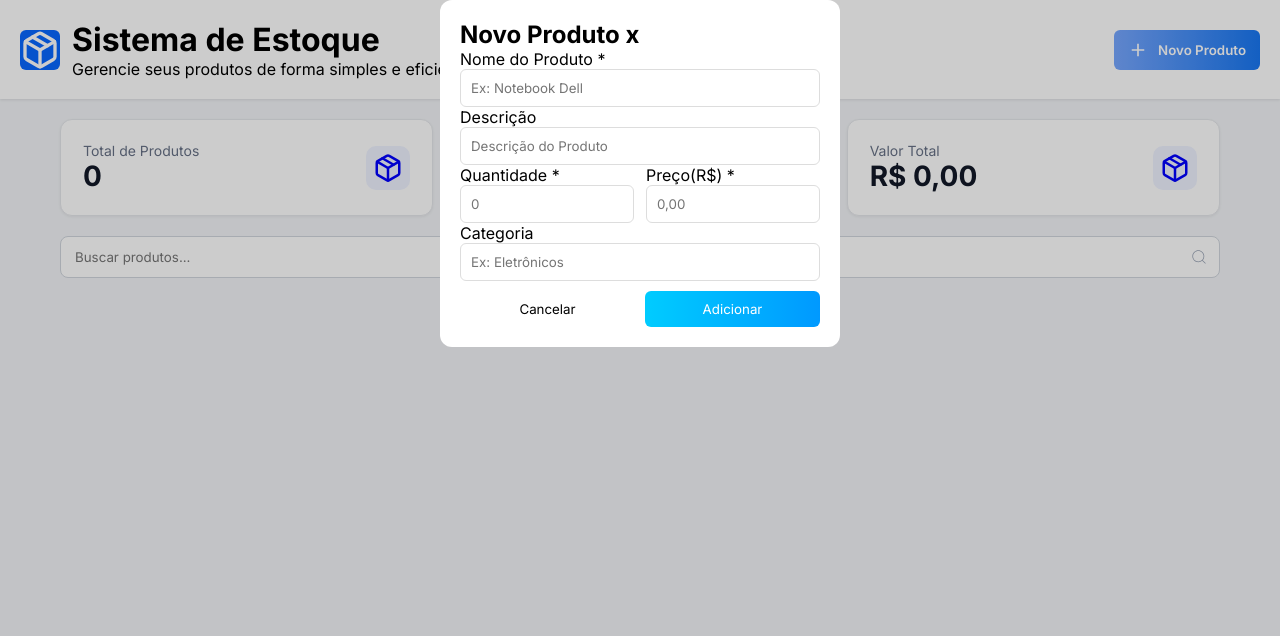
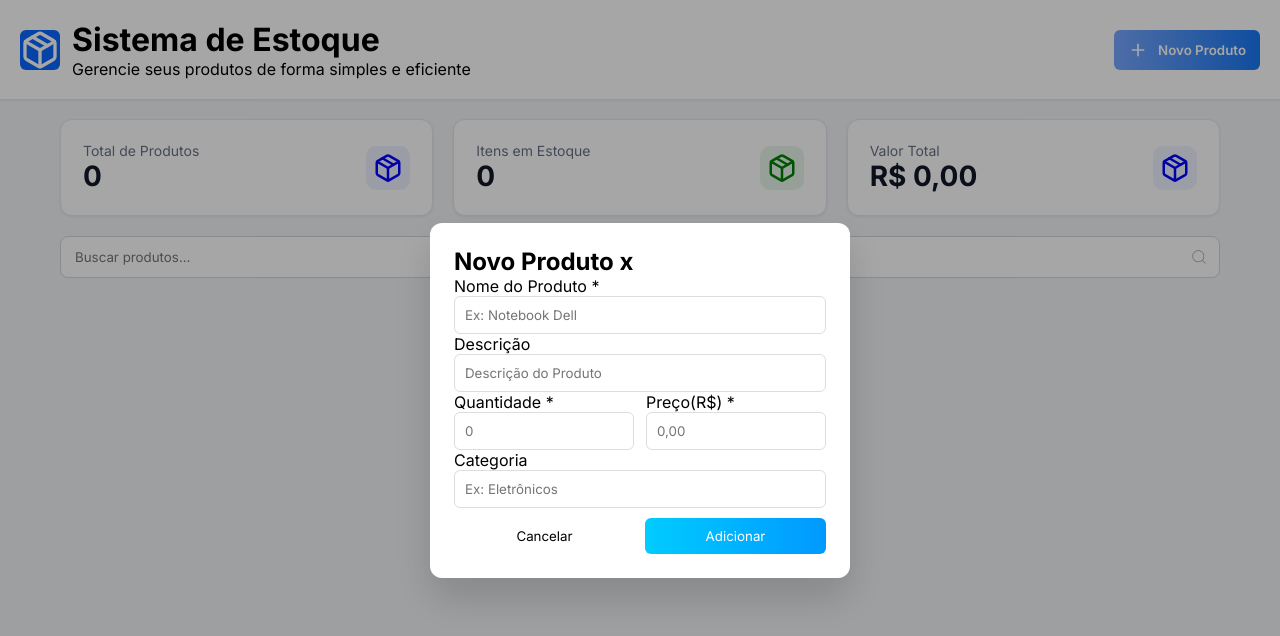
Before and after one commit to Uberdanalmeida/controle-estoque, a React (Vite) app: page / in a window 1280 px wide. Both pictures are taken after a click on the button "Novo Produto". Shown: the top 636 px of the page. Built offline with nearby package versions, Linux system fonts and the light colour scheme.

Commit message:
Refatora estilos do overlay e do componente novoProduto, ajustando a posição, fundo, padding e adicionando sombra para melhorar a estética e a usabilidade.

```diff
--- a/src/App.css
+++ b/src/App.css
@@ -119,17 +119,22 @@ input{
 }
 
 .overlay{
-  position:absolute;
+  position:fixed;
   inset:0;
-  background:rgba(0,0,0,0.2);
+  background:rgba(0,0,0,0.35);
+  display:flex;
+  align-items:center;
+  justify-content:center;
+  z-index:999;
 }
 
 .novoProduto{
   background:#fff;
-  padding:20px;
+  padding:24px;
   border-radius:12px;
-  width:400px;
-  margin:auto;
+  width:420px;
+  max-width:90%;
+  box-shadow:0 20px 40px rgba(0,0,0,0.15);
 }
 
 .quantidadePreco{
```
